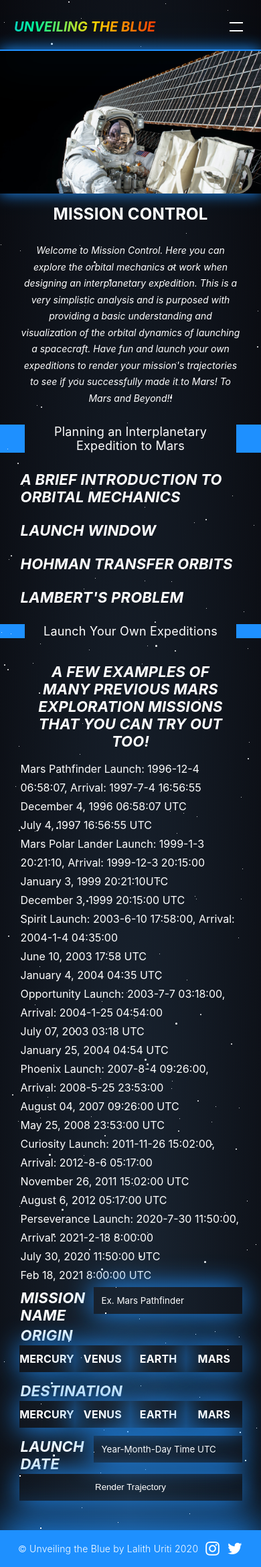
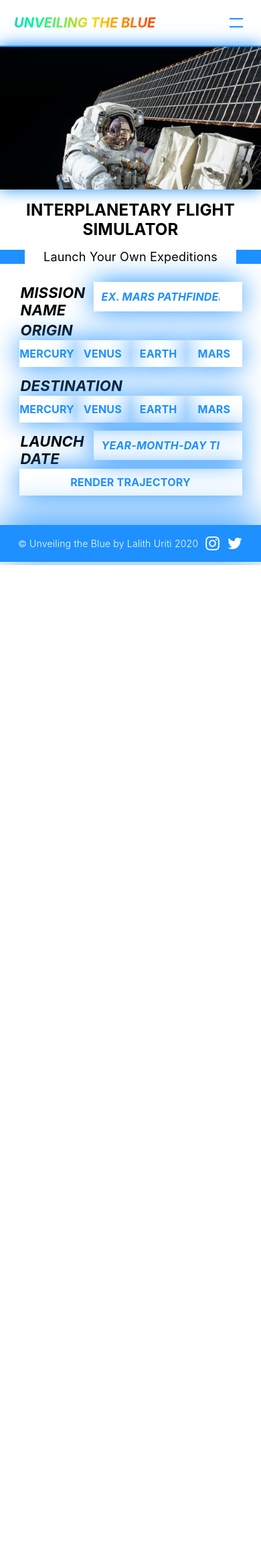
Before and after one commit to lalithu/UnveilingTheBlue_, a Django app: page /simulator.html in a window 390 px wide. Shown: the whole page at 67% size. After the commit the page ends 844 px from the top, so only its background shows below. Run offline with Django 3.2, Linux system fonts and the light colour scheme.

Commit message:
Light Mode

```diff
--- a/UnveilingTheBlue/BluePages/static/css/main.css
+++ b/UnveilingTheBlue/BluePages/static/css/main.css
@@ -13,10 +13,10 @@
   overflow: hidden;
   transition: all 0.5s;
   /* darkmode!! background: radial-gradient(ellipse at bottom, #1b2735 0%, #090a0f 100%); */
-  background: radial-gradient(ellipse at bottom, #1b2735 0%, #090a0f 100%);
-  color: white;
-}
-
+  /*background: radial-gradient(ellipse at bottom, #1b2735 0%, #090a0f 100%);
+  color: white; */
+}
+/*
 @import "compass/css3";
 
 #stars {
@@ -777,7 +777,7 @@ body {
   height: 2px;
   margin: 10px;
   transition: 0.375s ease;
-  background-color: white;
+  background-color: dodgerblue;
 }
 
 @media screen and (max-width: 1240px) {
@@ -801,7 +801,7 @@ body {
     right: 0px;
     border: 2px solid dodgerblue;
     height: 0px;
-    top: 74px;
+    top: 68px;
     display: flex;
     flex-direction: column;
     align-items: right;
@@ -896,7 +896,7 @@ body {
   }
 
   .right-side {
-    top: 74px;
+    top: 68px;
     height: 0;
   }
 
@@ -2228,10 +2228,17 @@ textarea {
   z-index: 9000;
   position: relative;
   background-color: transparent;
-  color: white;
+  color: dodgerblue;
   box-shadow: 0px 0px 40px dodgerblue;
   transition: all 0.5s;
   outline: none;
+  font-family: -apple-system, BlinkMacSystemFont, "Segoe UI", Roboto, Oxygen,
+    Ubuntu, Cantarell, "Open Sans", "Helvetica Neue", sans-serif;
+  font-style: italic;
+  text-transform: uppercase;
+  letter-spacing: 0.0125rem;
+  font-weight: bold;
+  font-size: 1rem;
 }
 
 textarea {
@@ -2241,18 +2248,18 @@ textarea {
 
 ::placeholder {
   /* Chrome, Firefox, Opera, Safari 10.1+ */
-  color: white;
+  color: dodgerblue;
   opacity: 1; /* Firefox */
 }
 
 :-ms-input-placeholder {
   /* Internet Explorer 10-11 */
-  color: white;
+  color: dodgerblue;
 }
 
 ::-ms-input-placeholder {
   /* Microsoft Edge */
-  color: white;
+  color: dodgerblue;
 }
 
 .col-12 {
@@ -2371,8 +2384,14 @@ button[type="launch"] {
   border: none;
   height: 40px;
   width: 100%;
-  color: white;
+  color: dodgerblue;
   outline: none;
+  font-family: -apple-system, BlinkMacSystemFont, "Segoe UI", Roboto, Oxygen,
+    Ubuntu, Cantarell, "Open Sans", "Helvetica Neue", sans-serif;
+  text-transform: uppercase;
+  letter-spacing: 0.0125rem;
+  font-weight: bold;
+  font-size: 1rem;
 }
 
 .col-121:hover {
@@ -2482,6 +2502,7 @@ input[type="radio"] + label {
   letter-spacing: 0.0125rem;
   font-weight: bold;
   font-size: 1rem;
+  color: dodgerblue;
   box-shadow: 0 0px 40px dodgerblue;
 }
 
--- a/UnveilingTheBlue/BluePages/templates/BluePages/simulator.html
+++ b/UnveilingTheBlue/BluePages/templates/BluePages/simulator.html
@@ -11,10 +11,10 @@
 </div>
 
 <div>
-  <h1 class="aBriefHistoryOfAstronomy"><span>Mission Control</h1>
+  <h1 class="aBriefHistoryOfAstronomy"><span>Interplanetary Flight Simulator</h1>
 </div>
 
-<article>
+<!--<article>
   <div class="dropdownExplanationDiv">
     <h1 class="dropdownExplanation">Welcome to Mission Control. Here you can explore the orbital mechanics at work when
       designing an interplanetary expedition. This is a very simplistic analysis and is purposed with providing a basic
@@ -22,11 +22,13 @@
       expeditions to render your mission's trajectories to see if you successfully made it to Mars! To Mars and
       Beyond!! {{ Ve_input }}</h1>
   </div>
-</article>
+</article>-->
 
 {% if launch_date %}
 <div>
-  <h2 class="whereItAllBegan">{{ launch_date }} and {{ origin_planet }} and {{ destination_planet }}</h2>
+  <h2 class="whereItAllBegan">{{ origin_planet }} to {{ destination_planet }} <br>
+    Launch Date: {{ launch_date }} <br>
+    Landing Date: {{ arrival_date }} </h2>
 </div>
 
 <div class="article-title" style="margin:10px; text-align: center;">{{ mission_name }} - Launch Positions</div>
@@ -62,35 +64,6 @@
 </div>
 
 <article>
-  <p class="article-para">
-    Mars Pathfinder Launch: 1996-12-4 06:58:07, Arrival: 1997-7-4 16:56:55<br>
-    December 4, 1996 06:58:07 UTC<br>
-    July 4, 1997 16:56:55 UTC
-    <br>
-    Mars Polar Lander Launch: 1999-1-3 20:21:10, Arrival: 1999-12-3 20:15:00<br>
-    January 3, 1999 20:21:10UTC<br>
-    December 3, 1999 20:15:00 UTC
-    <br>
-    Spirit Launch: 2003-6-10 17:58:00, Arrival: 2004-1-4 04:35:00<br>
-    June 10, 2003 17:58 UTC<br>
-    January 4, 2004 04:35 UTC
-    <br>
-    Opportunity Launch: 2003-7-7 03:18:00, Arrival: 2004-1-25 04:54:00<br>
-    July 07, 2003 03:18 UTC<br>
-    January 25, 2004 04:54 UTC
-    <br>
-    Phoenix Launch: 2007-8-4 09:26:00, Arrival: 2008-5-25 23:53:00<br>
-    August 04, 2007 09:26:00 UTC<br>
-    May 25, 2008 23:53:00 UTC
-    <br>
-    Curiosity Launch: 2011-11-26 15:02:00, Arrival: 2012-8-6 05:17:00<br>
-    November 26, 2011 15:02:00 UTC<br>
-    August 6, 2012 05:17:00 UTC
-    <br>
-    Perseverance Launch: 2020-7-30 11:50:00, Arrival: 2021-2-18 8:00:00<br>
-    July 30, 2020 11:50:00 UTC<br>
-    Feb 18, 2021 8:00:00 UTC
-  </p>
   <form action="{%url 'simulator' %}" method="POST">
     {% csrf_token %}
     <div class="row">
@@ -174,97 +147,11 @@
   </form>
 </article>
 
-<h2 class="whereItAllBegan">Planning a Mission to Mars</h2>
-
-<article>
-  <div class="article-title">Launch Window</div>
-  {% autoescape off %}
-  {{ solarsys_div }}
-  {{ frame_div }}
-  {% endautoescape %}
-  <!--<img class="article-img r-7" src="{% static 'css/images/LambertsProblemVectorVis.jpeg' %}" alt="R7 ICBM">
-  <figcaption class="imgCaptions">Relative Position Vectors 2d Visualization</figcaption>-->
-</article>
-
 {% else %}
-
-<h2 class="whereItAllBegan">Planning an Interplanetary Expedition to Mars</h2>
-
-<article>
-  <div class="article-title">A Brief Introduction to Orbital Mechanics</div>
-  {% autoescape off %}
-  <!--{{ solarsys_div }}
-  {{ frame_div }}-->
-  {% endautoescape %}
-  <!--<img class="article-img r-7" src="{% static 'css/images/LambertsProblemVectorVis.jpeg' %}" alt="R7 ICBM">
-  <figcaption class="imgCaptions">Position Vectors(r0 - Initial, r1 - Secondary)</figcaption>-->
-</article>
-
-
-<article>
-  <div class="article-title">Launch Window</div>
-  {% autoescape off %}
-  <!--{{ solarsys_div }}
-  {{ frame_div }}-->
-  {% endautoescape %}
-  <!--<img class="article-img r-7" src="{% static 'css/images/LambertsProblemVectorVis.jpeg' %}" alt="R7 ICBM">
-  <figcaption class="imgCaptions">Position Vectors(r0 - Initial, r1 - Secondary)</figcaption>-->
-</article>
-
-<article>
-  <div class="article-title">Hohman Transfer Orbits</div>
-  {% autoescape off %}
-  <!--{{ solarsys_div }}
-  {{ frame_div }}-->
-  {% endautoescape %}
-  <!--<img class="article-img r-7" src="{% static 'css/images/LambertsProblemVectorVis.jpeg' %}" alt="R7 ICBM">
-  <figcaption class="imgCaptions">Position Vectors(r0 - Initial, r1 - Secondary)</figcaption>-->
-</article>
-
-<article>
-  <div class="article-title">Lambert's Problem</div>
-  {% autoescape off %}
-  <!--{{ solarsys_div }}
-  {{ frame_div }}-->
-  {% endautoescape %}
-  <!--<img class="article-img r-7" src="{% static 'css/images/LambertsProblemVectorVis.jpeg' %}" alt="R7 ICBM">
-  <figcaption class="imgCaptions">Position Vectors(r0 - Initial, r1 - Secondary)</figcaption>-->
-</article>
 
 <h2 class="whereItAllBegan">Launch Your Own Expeditions</h2>
 
 <article>
-  <div class="article-title" style="margin:10px; text-align: center;">A Few Examples of many previous Mars Exploration
-    Missions that You can try out too!</div>
-  <p class="article-para">
-    Mars Pathfinder Launch: 1996-12-4 06:58:07, Arrival: 1997-7-4 16:56:55<br>
-    December 4, 1996 06:58:07 UTC<br>
-    July 4, 1997 16:56:55 UTC
-    <br>
-    Mars Polar Lander Launch: 1999-1-3 20:21:10, Arrival: 1999-12-3 20:15:00<br>
-    January 3, 1999 20:21:10UTC<br>
-    December 3, 1999 20:15:00 UTC
-    <br>
-    Spirit Launch: 2003-6-10 17:58:00, Arrival: 2004-1-4 04:35:00<br>
-    June 10, 2003 17:58 UTC<br>
-    January 4, 2004 04:35 UTC
-    <br>
-    Opportunity Launch: 2003-7-7 03:18:00, Arrival: 2004-1-25 04:54:00<br>
-    July 07, 2003 03:18 UTC<br>
-    January 25, 2004 04:54 UTC
-    <br>
-    Phoenix Launch: 2007-8-4 09:26:00, Arrival: 2008-5-25 23:53:00<br>
-    August 04, 2007 09:26:00 UTC<br>
-    May 25, 2008 23:53:00 UTC
-    <br>
-    Curiosity Launch: 2011-11-26 15:02:00, Arrival: 2012-8-6 05:17:00<br>
-    November 26, 2011 15:02:00 UTC<br>
-    August 6, 2012 05:17:00 UTC
-    <br>
-    Perseverance Launch: 2020-7-30 11:50:00, Arrival: 2021-2-18 8:00:00<br>
-    July 30, 2020 11:50:00 UTC<br>
-    Feb 18, 2021 8:00:00 UTC
-  </p>
   <form action="{%url 'simulator' %}" method="POST">
     {% csrf_token %}
     <div class="row">
@@ -348,7 +235,36 @@
   </form>
 </article>
 
-
 {% endif %}
 
 {% endblock %}
+
+<!--<p class="article-para">
+  Mars Pathfinder Launch: 1996-12-4 06:58:07, Arrival: 1997-7-4 16:56:55<br>
+  December 4, 1996 06:58:07 UTC<br>
+  July 4, 1997 16:56:55 UTC
+  <br>
+  Mars Polar Lander Launch: 1999-1-3 20:21:10, Arrival: 1999-12-3 20:15:00<br>
+  January 3, 1999 20:21:10UTC<br>
+  December 3, 1999 20:15:00 UTC
+  <br>
+  Spirit Launch: 2003-6-10 17:58:00, Arrival: 2004-1-4 04:35:00<br>
+  June 10, 2003 17:58 UTC<br>
+  January 4, 2004 04:35 UTC
+  <br>
+  Opportunity Launch: 2003-7-7 03:18:00, Arrival: 2004-1-25 04:54:00<br>
+  July 07, 2003 03:18 UTC<br>
+  January 25, 2004 04:54 UTC
+  <br>
+  Phoenix Launch: 2007-8-4 09:26:00, Arrival: 2008-5-25 23:53:00<br>
+  August 04, 2007 09:26:00 UTC<br>
+  May 25, 2008 23:53:00 UTC
+  <br>
+  Curiosity Launch: 2011-11-26 15:02:00, Arrival: 2012-8-6 05:17:00<br>
+  November 26, 2011 15:02:00 UTC<br>
+  August 6, 2012 05:17:00 UTC
+  <br>
+  Perseverance Launch: 2020-7-30 11:50:00, Arrival: 2021-2-18 8:00:00<br>
+  July 30, 2020 11:50:00 UTC<br>
+  Feb 18, 2021 8:00:00 UTC
+</p>-->
--- a/UnveilingTheBlue/BluePages/views.py
+++ b/UnveilingTheBlue/BluePages/views.py
@@ -295,6 +295,7 @@ def simulator(request):
                 'origin_planet': origin_planet,
                 'destination_planet': destination_planet,
                 'launch_date': launch_date,
+                'arrival_date': arrival_date,
                 'Origin2dL_div': Origin2dL_div,
                 'Destination2dL_div': Destination2dL_div,
                 'Frame2dL_div': Frame2dL_div,
```
Also changed, not shown: other parts of UnveilingTheBlue/BluePages/static/css/main.css (+61 -52 lines).
